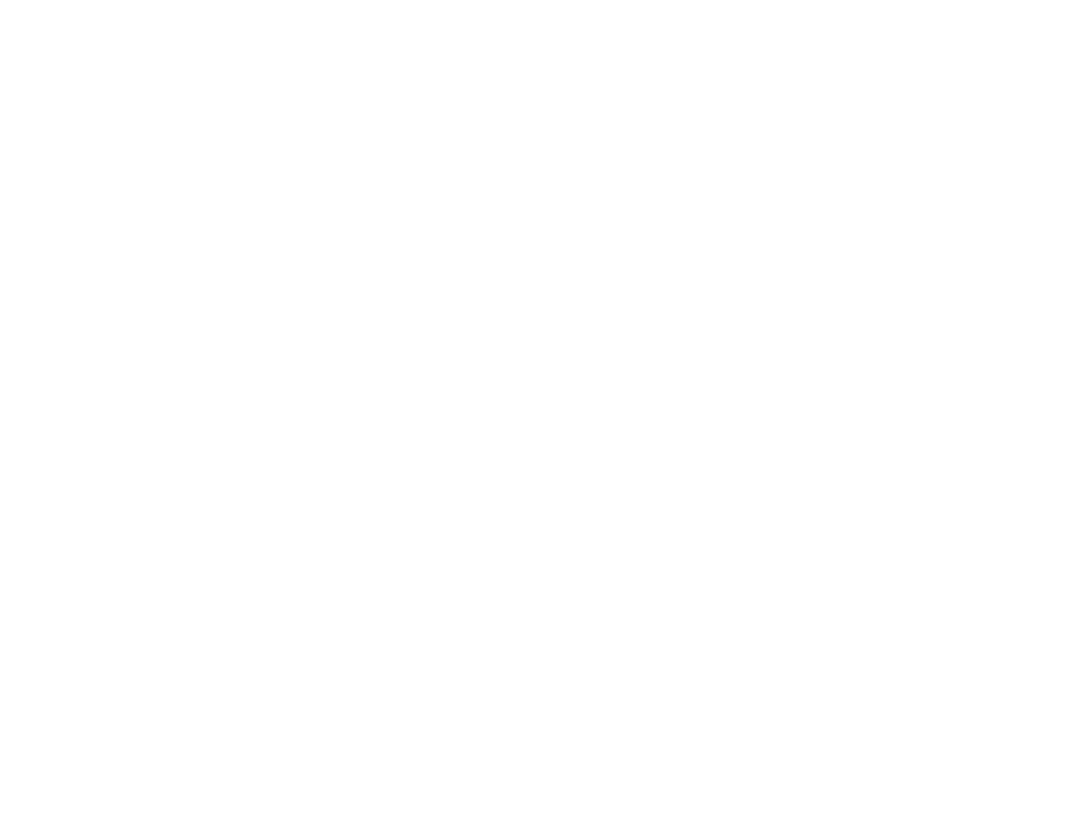
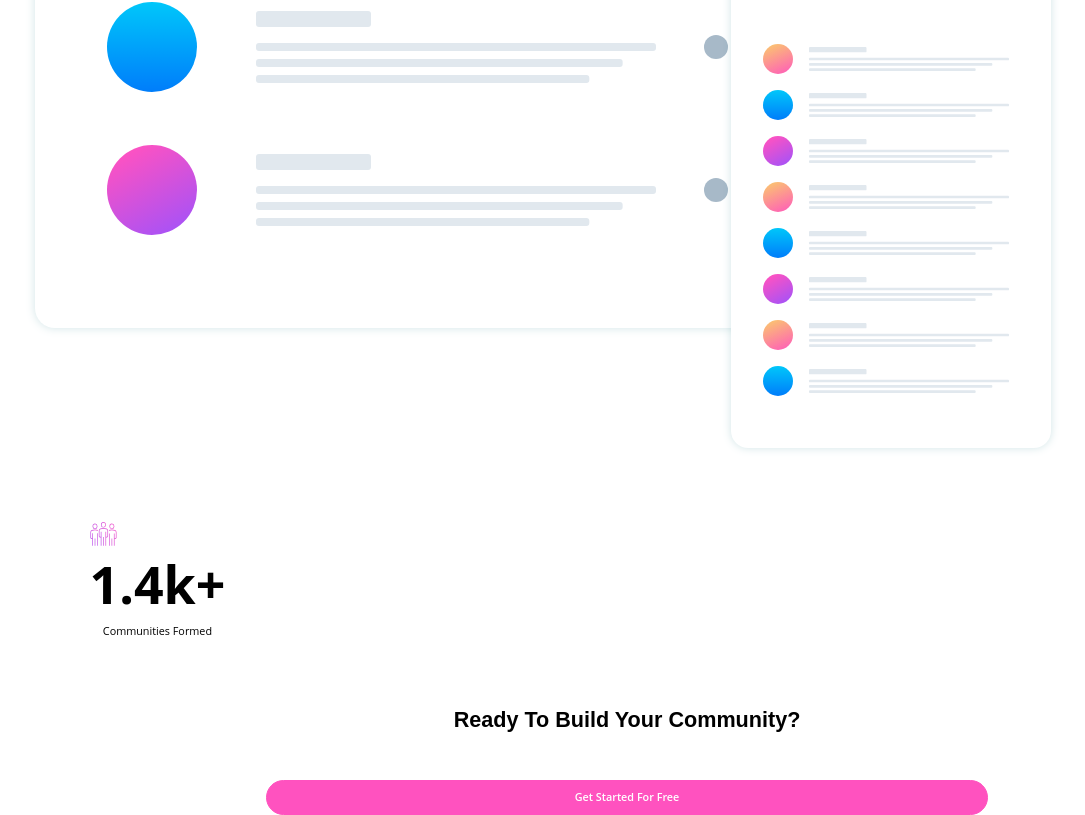
Before and after one commit to 20jasper/huddle-landing-page, a React (Create React App) app: page / in a window 1280 px wide. Shown: the part 654-1469 px from the top of the page, without its empty margins (13-1098 px from the left). Before the commit the page ends 800 px from the top, so only its background shows below. Built offline with nearby package versions, Linux system fonts and the light colour scheme.

Commit message:
added statistics section

```diff
--- a/src/components/Hero.js
+++ b/src/components/Hero.js
@@ -1,4 +1,5 @@
 import { MainButton } from "./MainButton";
+import { StatisticsContainer } from "./StatisticsContainer";
 
 export function Hero() {
 	return (
@@ -9,6 +10,8 @@
 			<p className="hero-p">  Huddle re-imagines the way we build communities. You have a voice, but so does your audience. Create connections with your users as you engage in genuine discussion.
 			</p>
 			<MainButton />
+			<img className="hero--img" src={"./images/screen-mockups.svg"} alt="A mockup of two screen sizes for the huddle app" />
+			<StatisticsContainer />
 		</section>
 	);
 }
--- /dev/null
+++ b/src/components/Statistics.js
@@ -0,0 +1,11 @@
+export function Statistics({ imageSource, imageAlt, boldText, regularText }) {
+	return (
+		<section className="statistics">
+			<img className="statistics--img" src={imageSource} alt={imageAlt} />
+			<header>
+				<h2 className="statistics--h2">{boldText}</h2>
+			</header>
+			<span>{regularText}</span>
+		</section>
+	);
+}
--- /dev/null
+++ b/src/components/StatisticsContainer.js
@@ -0,0 +1,14 @@
+import { Statistics } from "./Statistics";
+
+export function StatisticsContainer() {
+	return (
+		<section className="statisticsContainer">
+			<Statistics
+				imageSource="./images/icon-communities.svg"
+				imageAlt="idk"
+				boldText="1.4k+"
+				regularText="Communities Formed"
+			/>
+		</section>
+	);
+}
--- a/src/index.css
+++ b/src/index.css
@@ -157,8 +157,30 @@
 		padding: .8rem 1rem;
 		font-size: 1rem;
 		font-weight: 600;
-		margin-top: 2.2rem;
+		margin-top: 4rem;
 	}
+
+	/* Hero */
+
+	.hero--img{
+		margin-top: 8.8rem;
+	}
+
+		/* Statistics */
+
+		.statisticsContainer{
+			padding: 6rem;
+			display: flex;
+		}
+
+		.statistics--img{
+			width: 2.5rem;
+		}
+
+		.statistics--h2{
+			font-size: 4.8rem;
+			font-family: 'Open Sans', sans-serif;
+		}
 
 /* footer */
 
```
